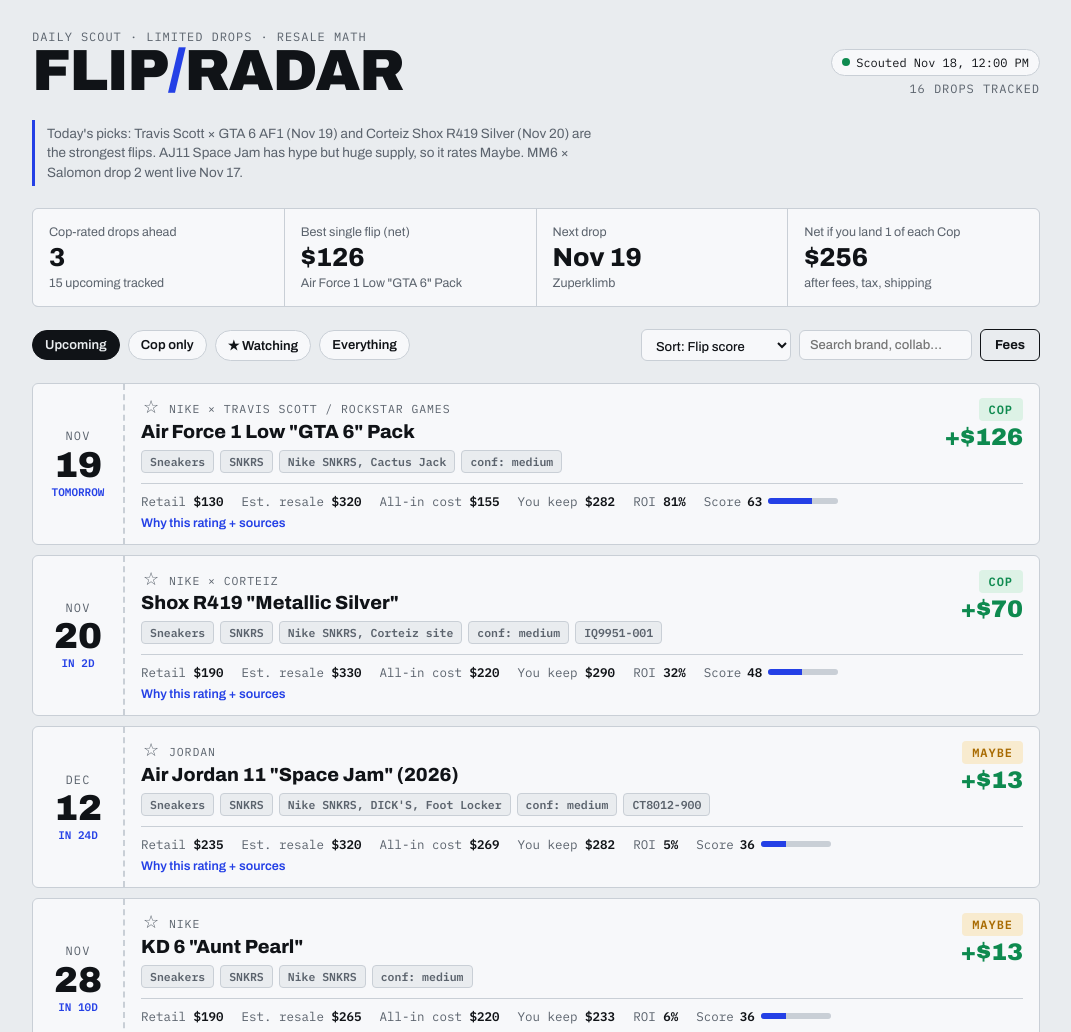
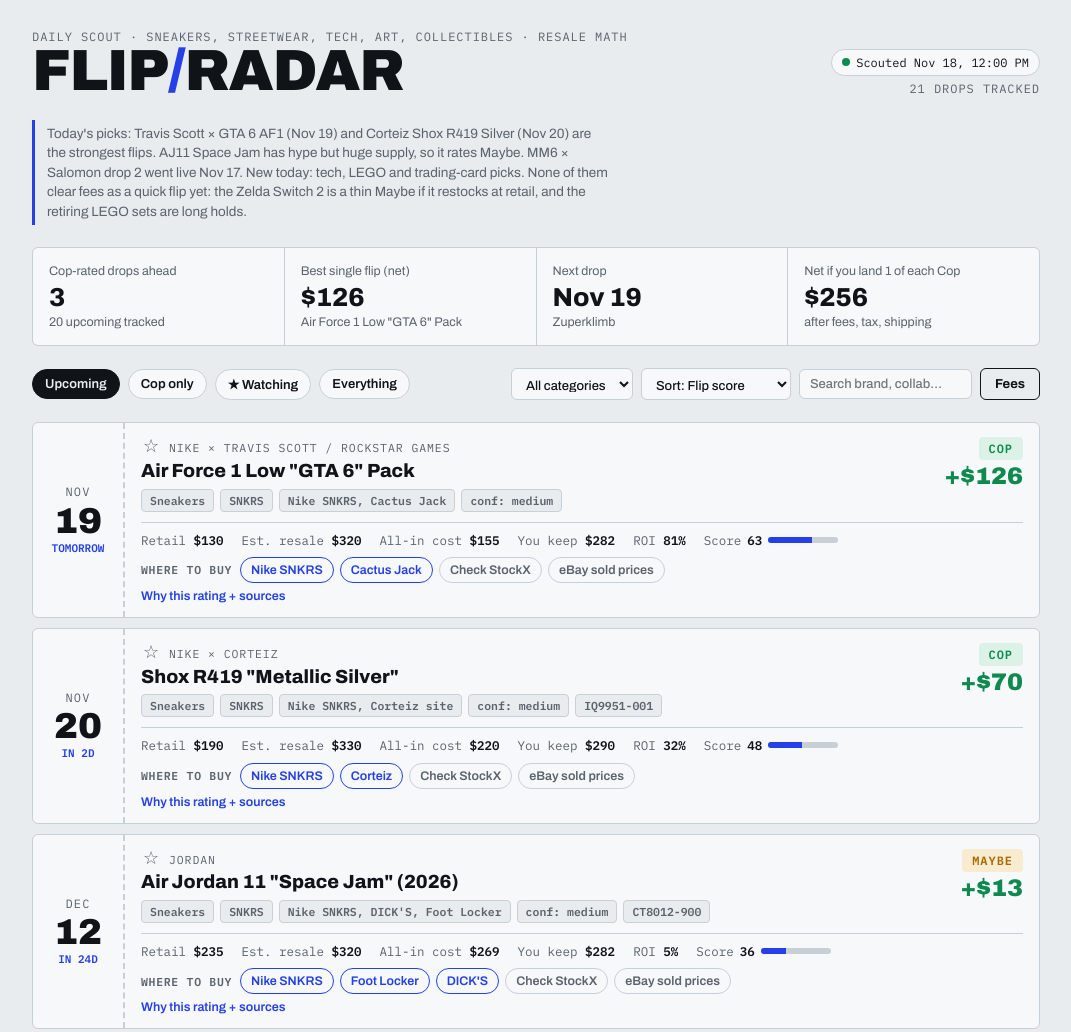
Before and after one commit to ebub323/flip-radar, a plain HTML site: page index.html in a window 1280 px wide. Shown: the top 1032 px of the page, without its empty margins (104-1175 px from the left). Drawn offline with Linux system fonts and the light colour scheme.

Commit message:
Add where-to-buy links, categories beyond sneakers, per-item shipping
Co-Authored-By: Claude Opus 5.5 <noreply@anthropic.com>

```diff
--- a/data/drops.json
+++ b/data/drops.json
@@ -1,6 +1,6 @@
 {
   "lastRun": "2026-11-18T12:00:00Z",
-  "summary": "Today's picks: Travis Scott × GTA 6 AF1 (Nov 19) and Corteiz Shox R419 Silver (Nov 20) are the strongest flips. AJ11 Space Jam has hype but huge supply, so it rates Maybe. MM6 × Salomon drop 2 went live Nov 17.",
+  "summary": "Today's picks: Travis Scott × GTA 6 AF1 (Nov 19) and Corteiz Shox R419 Silver (Nov 20) are the strongest flips. AJ11 Space Jam has hype but huge supply, so it rates Maybe. MM6 × Salomon drop 2 went live Nov 17. New today: tech, LEGO and trading-card picks. None of them clear fees as a quick flip yet: the Zelda Switch 2 is a thin Maybe if it restocks at retail, and the retiring LEGO sets are long holds.",
   "drops": [
     {
       "brand": "Jordan",
@@ -24,7 +24,18 @@
       ],
       "updated": "2026-11-18T12:00:00Z",
       "where": "Nike SNKRS, retailers",
-      "id": "aj10-sacramento"
+      "id": "aj10-sacramento",
+      "buyLinks": [
+        {
+          "label": "Nike SNKRS",
+          "url": "https://www.nike.com/launch"
+        },
+        {
+          "label": "Foot Locker",
+          "url": "https://www.footlocker.com"
+        }
+      ],
+      "shipping": 15
     },
     {
       "brand": "Jordan",
@@ -57,7 +68,22 @@
       ],
       "updated": "2026-11-18T12:00:00Z",
       "where": "Nike SNKRS, DICK'S, Foot Locker",
-      "id": "aj11-space-jam-2026"
+      "id": "aj11-space-jam-2026",
+      "buyLinks": [
+        {
+          "label": "Nike SNKRS",
+          "url": "https://www.nike.com/launch"
+        },
+        {
+          "label": "Foot Locker",
+          "url": "https://www.footlocker.com"
+        },
+        {
+          "label": "DICK'S",
+          "url": "https://www.dickssportinggoods.com"
+        }
+      ],
+      "shipping": 15
     },
     {
       "brand": "adidas",
@@ -81,7 +107,18 @@
       ],
       "updated": "2026-11-18T12:00:00Z",
       "where": "Brain Dead, adidas",
-      "id": "braindead-zuperklimb"
+      "id": "braindead-zuperklimb",
+      "buyLinks": [
+        {
+          "label": "Brain Dead",
+          "url": "https://wearebraindead.com"
+        },
+        {
+          "label": "adidas releases",
+          "url": "https://www.adidas.com/us/release-dates"
+        }
+      ],
+      "shipping": 15
     },
     {
       "brand": "Nike",
@@ -105,7 +142,18 @@
       ],
       "updated": "2026-11-18T12:00:00Z",
       "where": "Carhartt WIP, Nike",
-      "id": "carhartt-goadome-black"
+      "id": "carhartt-goadome-black",
+      "buyLinks": [
+        {
+          "label": "Carhartt WIP",
+          "url": "https://www.carhartt-wip.com"
+        },
+        {
+          "label": "Nike SNKRS",
+          "url": "https://www.nike.com/launch"
+        }
+      ],
+      "shipping": 15
     },
     {
       "brand": "Nike",
@@ -133,7 +181,17 @@
       ],
       "updated": "2026-11-18T12:00:00Z",
       "where": "Nike.com, Corteiz site",
-      "id": "corteiz-nike-apparel-fw26"
+      "id": "corteiz-nike-apparel-fw26",
+      "buyLinks": [
+        {
+          "label": "Nike.com",
+          "url": "https://www.nike.com"
+        },
+        {
+          "label": "Corteiz",
+          "url": "https://www.crtz.xyz"
+        }
+      ]
     },
     {
       "brand": "Nike",
@@ -161,7 +219,18 @@
       ],
       "updated": "2026-11-18T12:00:00Z",
       "where": "Nike SNKRS, Corteiz site",
-      "id": "corteiz-shox-r419-black"
+      "id": "corteiz-shox-r419-black",
+      "buyLinks": [
+        {
+          "label": "Nike SNKRS",
+          "url": "https://www.nike.com/launch"
+        },
+        {
+          "label": "Corteiz",
+          "url": "https://www.crtz.xyz"
+        }
+      ],
+      "shipping": 15
     },
     {
       "brand": "Nike",
@@ -194,7 +263,18 @@
       ],
       "updated": "2026-11-18T12:00:00Z",
       "where": "Nike SNKRS, Corteiz site",
-      "id": "corteiz-shox-r419-silver"
+      "id": "corteiz-shox-r419-silver",
+      "buyLinks": [
+        {
+          "label": "Nike SNKRS",
+          "url": "https://www.nike.com/launch"
+        },
+        {
+          "label": "Corteiz",
+          "url": "https://www.crtz.xyz"
+        }
+      ],
+      "shipping": 15
     },
     {
       "brand": "Nike",
@@ -218,7 +298,9 @@
       ],
       "updated": "2026-11-18T12:00:00Z",
       "where": "HOMERUN NYC",
-      "id": "homerun-airtrainer-sc"
+      "id": "homerun-airtrainer-sc",
+      "buyLinks": [],
+      "shipping": 15
     },
     {
       "brand": "Nike",
@@ -242,7 +324,18 @@
       ],
       "updated": "2026-11-18T12:00:00Z",
       "where": "Nike SNKRS",
-      "id": "kd6-aunt-pearl"
+      "id": "kd6-aunt-pearl",
+      "buyLinks": [
+        {
+          "label": "Nike SNKRS",
+          "url": "https://www.nike.com/launch"
+        },
+        {
+          "label": "Foot Locker",
+          "url": "https://www.footlocker.com"
+        }
+      ],
+      "shipping": 15
     },
     {
       "brand": "Nike",
@@ -266,7 +359,18 @@
       ],
       "updated": "2026-11-18T12:00:00Z",
       "where": "Nike, Foot Locker",
-      "id": "lebron24-chosen1"
+      "id": "lebron24-chosen1",
+      "buyLinks": [
+        {
+          "label": "Nike SNKRS",
+          "url": "https://www.nike.com/launch"
+        },
+        {
+          "label": "Foot Locker",
+          "url": "https://www.footlocker.com"
+        }
+      ],
+      "shipping": 15
     },
     {
       "brand": "Salomon",
@@ -294,7 +398,18 @@
       ],
       "updated": "2026-11-18T12:00:00Z",
       "where": "Salomon.com, MM6 boutiques",
-      "id": "mm6-salomon-fw26-drop2"
+      "id": "mm6-salomon-fw26-drop2",
+      "buyLinks": [
+        {
+          "label": "Salomon",
+          "url": "https://www.salomon.com"
+        },
+        {
+          "label": "Maison Margiela",
+          "url": "https://www.maisonmargiela.com"
+        }
+      ],
+      "shipping": 15
     },
     {
       "brand": "adidas",
@@ -318,7 +433,14 @@
       ],
       "updated": "2026-11-18T12:00:00Z",
       "where": "adidas Confirmed",
-      "id": "pharrell-adistar-jellyfish"
+      "id": "pharrell-adistar-jellyfish",
+      "buyLinks": [
+        {
+          "label": "adidas releases",
+          "url": "https://www.adidas.com/us/release-dates"
+        }
+      ],
+      "shipping": 15
     },
     {
       "brand": "Nike",
@@ -342,7 +464,18 @@
       ],
       "updated": "2026-11-18T12:00:00Z",
       "where": "Slam Jam, select shops",
-      "id": "slamjam-am97"
+      "id": "slamjam-am97",
+      "buyLinks": [
+        {
+          "label": "Slam Jam",
+          "url": "https://www.slamjam.com"
+        },
+        {
+          "label": "Nike SNKRS",
+          "url": "https://www.nike.com/launch"
+        }
+      ],
+      "shipping": 15
     },
     {
       "brand": "Nike",
@@ -374,7 +507,18 @@
       ],
       "updated": "2026-11-18T12:00:00Z",
       "where": "Nike SNKRS, Cactus Jack",
-      "id": "ts-gta6-af1"
+      "id": "ts-gta6-af1",
+      "buyLinks": [
+        {
+          "label": "Nike SNKRS",
+          "url": "https://www.nike.com/launch"
+        },
+        {
+          "label": "Cactus Jack",
+          "url": "https://shop.travisscott.com"
+        }
+      ],
+      "shipping": 15
     },
     {
       "brand": "Jordan",
@@ -398,7 +542,18 @@
       ],
       "updated": "2026-11-18T12:00:00Z",
       "where": "Nike SNKRS, Travis Scott site",
-      "id": "ts-jumpman-jack-taupe"
+      "id": "ts-jumpman-jack-taupe",
+      "buyLinks": [
+        {
+          "label": "Nike SNKRS",
+          "url": "https://www.nike.com/launch"
+        },
+        {
+          "label": "Cactus Jack",
+          "url": "https://shop.travisscott.com"
+        }
+      ],
+      "shipping": 15
     },
     {
       "brand": "Nike",
@@ -422,7 +577,217 @@
       ],
       "updated": "2026-11-18T12:00:00Z",
       "where": "Union LA, Nike",
-      "id": "union-cortez"
+      "id": "union-cortez",
+      "buyLinks": [
+        {
+          "label": "Union LA",
+          "url": "https://store.unionlosangeles.com"
+        },
+        {
+          "label": "Nike SNKRS",
+          "url": "https://www.nike.com/launch"
+        }
+      ],
+      "shipping": 15
+    },
+    {
+      "id": "switch2-zelda-40th",
+      "name": "Switch 2 – Zelda 40th Anniversary Edition",
+      "brand": "Nintendo",
+      "collab": "The Legend of Zelda",
+      "category": "Tech",
+      "releaseDate": "",
+      "retail": 519.99,
+      "estResale": 700,
+      "shipping": 20,
+      "confidence": "low",
+      "hype": 5,
+      "method": "FCFS",
+      "where": "Nintendo Store, Best Buy, Target, Walmart",
+      "notes": "Sold out at every major US retailer within about four hours of preorders on Sept 8, 2026. No restock date announced; this is a restock watch.",
+      "resaleNote": "Reports put secondary prices near $900, but they come from smaller outlets; the estimate assumes prices soften once restocks land.",
+      "sources": [
+        {
+          "label": "Nintendo Life",
+          "url": "https://www.nintendolife.com/news/2026/09/zeldas-limited-edition-switch-2-and-other-40th-anniversary-items-are-already-selling-out-unsurprisingly"
+        },
+        {
+          "label": "Tech Insider",
+          "url": "https://tech-insider.org/zelda-40th-anniversary-switch-2-sellout-scalpers-2026/"
+        }
+      ],
+      "buyLinks": [
+        {
+          "label": "Nintendo Store",
+          "url": "https://www.nintendo.com/us/store/"
+        },
+        {
+          "label": "Best Buy",
+          "url": "https://www.bestbuy.com"
+        },
+        {
+          "label": "Target",
+          "url": "https://www.target.com"
+        },
+        {
+          "label": "Walmart",
+          "url": "https://www.walmart.com"
+        }
+      ],
+      "firstSeen": "2026-11-18",
+      "updated": "2026-11-19T02:00:00Z"
+    },
+    {
+      "id": "lego-city-tower",
+      "name": "LEGO City – The City Tower (retiring)",
+      "brand": "LEGO",
+      "collab": "",
+      "category": "Toys & LEGO",
+      "releaseDate": "2026-12-31",
+      "retail": 209.99,
+      "estResale": 279,
+      "shipping": 20,
+      "confidence": "medium",
+      "hype": 3,
+      "method": "FCFS",
+      "where": "LEGO.com, Target, Amazon",
+      "notes": "Expected to retire at the end of 2026 (LEGO doesn't confirm dates). Buy before it leaves shelves and plan to hold several months.",
+      "resaleNote": "BrickEconomy's October guide estimates $279.30, a 33% premium over retail.",
+      "sources": [
+        {
+          "label": "BrickEconomy (Oct)",
+          "url": "https://www.brickeconomy.com/article/top-lego-sets-retiring-2026-investment-october"
+        },
+        {
+          "label": "Brickfact retiring list",
+          "url": "https://brickfact.com/en-gb/end-of-life"
+        }
+      ],
+      "buyLinks": [
+        {
+          "label": "LEGO retiring soon",
+          "url": "https://www.lego.com/en-us/categories/retiring-soon"
+        },
+        {
+          "label": "Target",
+          "url": "https://www.target.com"
+        }
+      ],
+      "firstSeen": "2026-11-18",
+      "updated": "2026-11-19T02:00:00Z"
+    },
+    {
+      "id": "lego-75192-millennium-falcon",
+      "name": "LEGO Star Wars UCS Millennium Falcon 75192 (retiring)",
+      "brand": "LEGO",
+      "collab": "Star Wars",
+      "category": "Toys & LEGO",
+      "releaseDate": "2026-12-31",
+      "retail": 849.99,
+      "estResale": 900,
+      "shipping": 40,
+      "confidence": "low",
+      "hype": 4,
+      "method": "FCFS",
+      "where": "LEGO.com",
+      "notes": "Flagged to retire in December 2026 after nearly a decade on sale; already sold out in some regions. It has been extended before, so the date may slip.",
+      "resaleNote": "Big retired UCS sets usually climb over 1-2 years, but near-term resale barely clears retail after fees. A long hold, not a quick flip.",
+      "sources": [
+        {
+          "label": "Brick Fanatics",
+          "url": "https://www.brickfanatics.com/the-10-biggest-lego-sets-retiring-end-of-2026"
+        },
+        {
+          "label": "BrickEconomy retiring soon",
+          "url": "https://www.brickeconomy.com/sets/retiring-soon"
+        }
+      ],
+      "buyLinks": [
+        {
+          "label": "LEGO retiring soon",
+          "url": "https://www.lego.com/en-us/categories/retiring-soon"
+        }
+      ],
+      "firstSeen": "2026-11-18",
+      "updated": "2026-11-19T02:00:00Z"
+    },
+    {
+      "id": "lego-10341-artemis-sls",
+      "name": "LEGO Icons NASA Artemis Space Launch System 10341 (retiring)",
+      "brand": "LEGO",
+      "collab": "NASA",
+      "category": "Toys & LEGO",
+      "releaseDate": "2026-12-31",
+      "retail": 259.99,
+      "estResale": 300,
+      "shipping": 20,
+      "confidence": "low",
+      "hype": 3,
+      "method": "FCFS",
+      "where": "LEGO.com, Target, Amazon",
+      "notes": "Listed to retire in December 2026. Space sets have a steady adult-collector market.",
+      "resaleNote": "No current post-retirement data yet; estimate assumes a modest ~15% premium in the first months.",
+      "sources": [
+        {
+          "label": "Stonewars retiring 2026",
+          "url": "https://stonewars.com/news/retiring-2026/"
+        },
+        {
+          "label": "Brick Fanatics",
+          "url": "https://www.brickfanatics.com/the-10-biggest-lego-sets-retiring-end-of-2026"
+        }
+      ],
+      "buyLinks": [
+        {
+          "label": "LEGO retiring soon",
+          "url": "https://www.lego.com/en-us/categories/retiring-soon"
+        },
+        {
+          "label": "Target",
+          "url": "https://www.target.com"
+        }
+      ],
+      "firstSeen": "2026-11-18",
+      "updated": "2026-11-19T02:00:00Z"
+    },
+    {
+      "id": "pokemon-unova-heavy-hitters",
+      "name": "Pokémon TCG Unova Heavy Hitters Premium Collection",
+      "brand": "Pokémon TCG",
+      "collab": "",
+      "category": "Trading cards",
+      "releaseDate": "",
+      "retail": 159.99,
+      "estResale": 180,
+      "shipping": 10,
+      "confidence": "medium",
+      "hype": 3,
+      "method": "FCFS",
+      "where": "Target, Walmart, Amazon, local game stores",
+      "notes": "Released July 2025 and still restocking. Only worth it when you find it under list price; at $159.99 it's a skip.",
+      "resaleNote": "TCGplayer market price is about $180 (PokemonWizard, PokeInvesting).",
+      "sources": [
+        {
+          "label": "PokemonWizard price",
+          "url": "https://www.pokemonwizard.com/products/668632/unova-heavy-hitters-premium-collection"
+        },
+        {
+          "label": "PokeInvesting",
+          "url": "https://pokeinvesting.com/sealed/unova-heavy-hitters-premium-collection"
+        }
+      ],
+      "buyLinks": [
+        {
+          "label": "Target",
+          "url": "https://www.target.com/p/-/A-1008355524"
+        },
+        {
+          "label": "Walmart",
+          "url": "https://www.walmart.com/ip/Pokemon-TCG-Unova-Heavy-Hitters-Premium-Collection/18962764923"
+        }
+      ],
+      "firstSeen": "2026-11-18",
+      "updated": "2026-11-19T02:00:00Z"
     }
   ]
 }
--- a/index.html
+++ b/index.html
@@ -76,6 +76,12 @@ summary::-webkit-details-marker{display:none}
 .more{display:flex;flex-direction:column;gap:8px;padding-top:8px;font-size:14px;max-width:70ch}
 .more a{color:var(--accent);overflow-wrap:anywhere}
 .more ul{margin:0;padding-left:18px}
+.buy{grid-column:1/-1;display:flex;flex-wrap:wrap;align-items:center;gap:6px;margin-top:2px}
+.buy .lbl{font:600 11.5px var(--mono);text-transform:uppercase;letter-spacing:.06em;color:var(--muted);margin-right:2px}
+.buy a{font:600 12.5px var(--body);text-decoration:none;padding:5px 10px;border-radius:999px;border:1px solid var(--accent);color:var(--accent);background:transparent}
+.buy a:hover{background:var(--accent);color:var(--accent-ink)}
+.buy a.alt{border-color:var(--line);color:var(--muted)}
+.buy a:focus-visible{outline:2px solid var(--accent);outline-offset:2px}
 .star{background:none;border:0;cursor:pointer;font-size:18px;color:var(--muted);padding:0 2px;line-height:1}
 .star[aria-pressed="true"]{color:var(--accent)}
 .empty{background:var(--paper);border:1px dashed var(--line);border-radius:6px;padding:28px;text-align:center;color:var(--muted)}
@@ -99,7 +105,7 @@ footer{font-size:12.5px;color:var(--muted);max-width:75ch}
 <div class="wrap">
   <header>
     <div>
-      <div class="tag">Daily scout · limited drops · resale math</div>
+      <div class="tag">Daily scout · sneakers, streetwear, tech, art, collectibles · resale math</div>
       <h1>Flip<span>/</span>Radar</h1>
     </div>
     <div class="stamp">
@@ -123,6 +129,9 @@ footer{font-size:12.5px;color:var(--muted);max-width:75ch}
     <button class="chip" data-f="watch" aria-pressed="false">★ Watching</button>
     <button class="chip" data-f="all" aria-pressed="false">Everything</button>
     <span class="spacer"></span>
+    <select id="cat" aria-label="Category">
+      <option value="">All categories</option>
+    </select>
     <select id="sort" aria-label="Sort by">
       <option value="score">Sort: Flip score</option>
       <option value="profit">Sort: Net profit</option>
@@ -136,9 +145,9 @@ footer{font-size:12.5px;color:var(--muted);max-width:75ch}
   <section class="panel" id="settings" hidden>
     <label>Seller fee %<input id="fee" type="number" min="0" max="40" step="0.5"></label>
     <label>Sales tax on retail %<input id="tax" type="number" min="0" max="15" step="0.25"></label>
-    <label>Shipping + extras $<input id="ship" type="number" min="0" max="100" step="1"></label>
+    <label>Default shipping + extras $<input id="ship" type="number" min="0" max="100" step="1"></label>
     <label>Min profit for "Cop" $<input id="minp" type="number" min="0" max="1000" step="5"></label>
-    <p>Defaults approximate StockX/GOAT seller fee plus payment processing (~12%), 8% sales tax and $15 for shipping to you. Saved in this browser only.</p>
+    <p>Defaults approximate a StockX/GOAT/eBay seller fee plus payment processing (~12%), 8% sales tax and $15 for shipping to you. Items with their own shipping cost (cards, prints, small tech) use that instead. Saved in this browser only.</p>
   </section>
 
   <section class="list" id="list" aria-live="polite">
@@ -188,7 +197,8 @@ footer{font-size:12.5px;color:var(--muted);max-width:75ch}
 
   function calc(d){
     const retail = +d.retail || 0, resale = +d.estResale || 0;
-    const cost = retail * (1 + cfg.tax/100) + cfg.ship;
+    const ship = (d.shipping != null && !isNaN(+d.shipping)) ? +d.shipping : cfg.ship;
+    const cost = retail * (1 + cfg.tax/100) + ship;
     const net = resale * (1 - cfg.fee/100);
     const profit = net - cost;
     const roi = cost > 0 ? profit / cost : 0;
@@ -223,6 +233,8 @@ footer{font-size:12.5px;color:var(--muted);max-width:75ch}
     if (filter === "upcoming") rows = rows.filter(upcoming);
     if (filter === "cop") rows = rows.filter(r => upcoming(r) && r.c.verdict === "cop");
     if (filter === "watch") rows = rows.filter(r => watch.has(r.d._id));
+    const cat = $("#cat").value;
+    if (cat) rows = rows.filter(r => (r.d.category || "Other") === cat);
     if (q) rows = rows.filter(r => [r.d.name, r.d.brand, r.d.collab, r.d.category].join(" ").toLowerCase().includes(q));
     const s = $("#sort").value;
     rows.sort((a,b) => s==="date" ? ((a.date||Infinity) - (b.date||Infinity)) : s==="profit" ? b.c.profit - a.c.profit : s==="roi" ? b.c.roi - a.c.roi : b.c.score - a.c.score);
@@ -279,7 +291,19 @@ footer{font-size:12.5px;color:var(--muted);max-width:75ch}
       }
       if (d.updated) more.append(el("div",{class:"mono",text:"Last checked " + new Date(d.updated).toLocaleString()}));
       const det = el("details",{}, el("summary",{text:"Why this rating + sources"}), more);
-      const body = el("div",{class:"body"}, title, verdict, math, det);
+      const buy = el("div",{class:"buy"}, el("span",{class:"lbl",text:"Where to buy"}));
+      const safe = u => { try { const x = new URL(u); return (x.protocol === "https:" || x.protocol === "http:") ? x.href : null; } catch(e) { return null; } };
+      let nBuy = 0;
+      for (const b of (Array.isArray(d.buyLinks) ? d.buyLinks : [])) {
+        const href = b && safe(b.url); if (!href) continue;
+        buy.append(el("a",{href, target:"_blank", rel:"noopener noreferrer", text: b.label || new URL(href).hostname}));
+        nBuy++;
+      }
+      if (!nBuy) buy.append(el("span",{class:"pill",text:"Retailer not announced yet"}));
+      const qs = encodeURIComponent([d.collab, d.brand, d.name].filter(Boolean).join(" "));
+      buy.append(el("a",{class:"alt",href:"https://stockx.com/search?s="+qs,target:"_blank",rel:"noopener noreferrer",text:"Check StockX"}));
+      buy.append(el("a",{class:"alt",href:"https://www.ebay.com/sch/i.html?LH_Sold=1&LH_Complete=1&_nkw="+qs,target:"_blank",rel:"noopener noreferrer",text:"eBay sold prices"}));
+      const body = el("div",{class:"body"}, title, verdict, math, buy, det);
       list.append(el("article",{class:"ticket"}, stub, body));
     }
   }
@@ -298,6 +322,11 @@ footer{font-size:12.5px;color:var(--muted);max-width:75ch}
     .then(r => { if(!r.ok) throw new Error(r.status); return r.json(); })
     .then(j => {
       drops = (j.drops || []).map(d => Object.assign({_id: d.id}, d));
+      const catSel = $("#cat"), want = store.get("fr.cat", "");
+      const cats = [...new Set(drops.map(d => d.category || "Other"))].sort();
+      for (const c of cats) catSel.append(el("option",{value:c,text:c}));
+      if (cats.includes(want)) catSel.value = want;
+      catSel.addEventListener("change", () => { store.set("fr.cat", catSel.value); render(); });
       $("#count").textContent = drops.length + " drops tracked";
       showMeta(j); render();
     })
```
